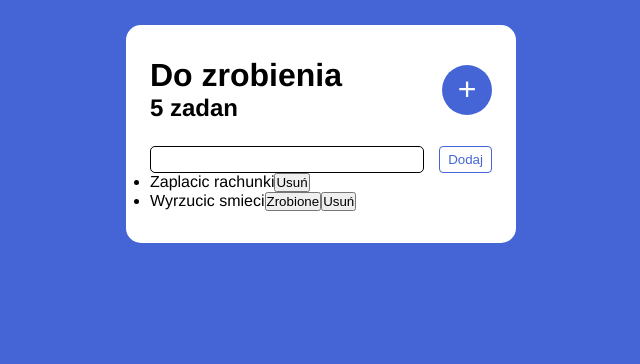
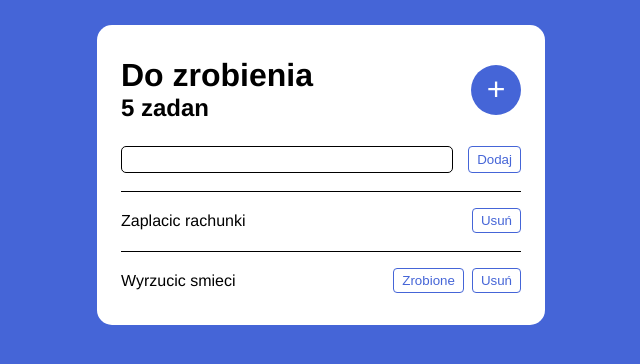
Before and after one commit to Marcin-podgorski93/React_to_do, a React (Vite) app: page / in a window 1280 px wide. Shown: the top 364 px of the page, without its empty margins (319-959 px from the left). Built offline with nearby package versions, Linux system fonts and the light colour scheme.

Commit message:
added styles.module to <ul>

```diff
--- a/src/components/TodoItem/TodoItem.jsx
+++ b/src/components/TodoItem/TodoItem.jsx
@@ -1,9 +1,12 @@
+import { Button } from "../Button/Button";
+import styles from "./TodoItem.module.css";
+
 export function TodoItem({ name, done }) {
   return (
-    <li>
-      <span>{name}</span>
-      {!done && <button>Zrobione</button>}
-      <button>Usuń</button>
+    <li className={styles.item}>
+      <span className={styles.name}>{name}</span>
+      {!done && <Button>Zrobione</Button>}
+      <Button>Usuń</Button>
     </li>
   );
 }
--- a/src/components/TodoItem/TodoItem.module.css
+++ b/src/components/TodoItem/TodoItem.module.css
@@ -0,0 +1,14 @@
+.item {
+  list-style-type: none;
+  display: flex;
+  align-items: center;
+  gap: 8px;
+  border-top: 1px solid black;
+  margin-top: 18px;
+  padding-top: 16px;
+  min-width: 400px;
+}
+
+.name {
+  width: 100%;
+}
```
